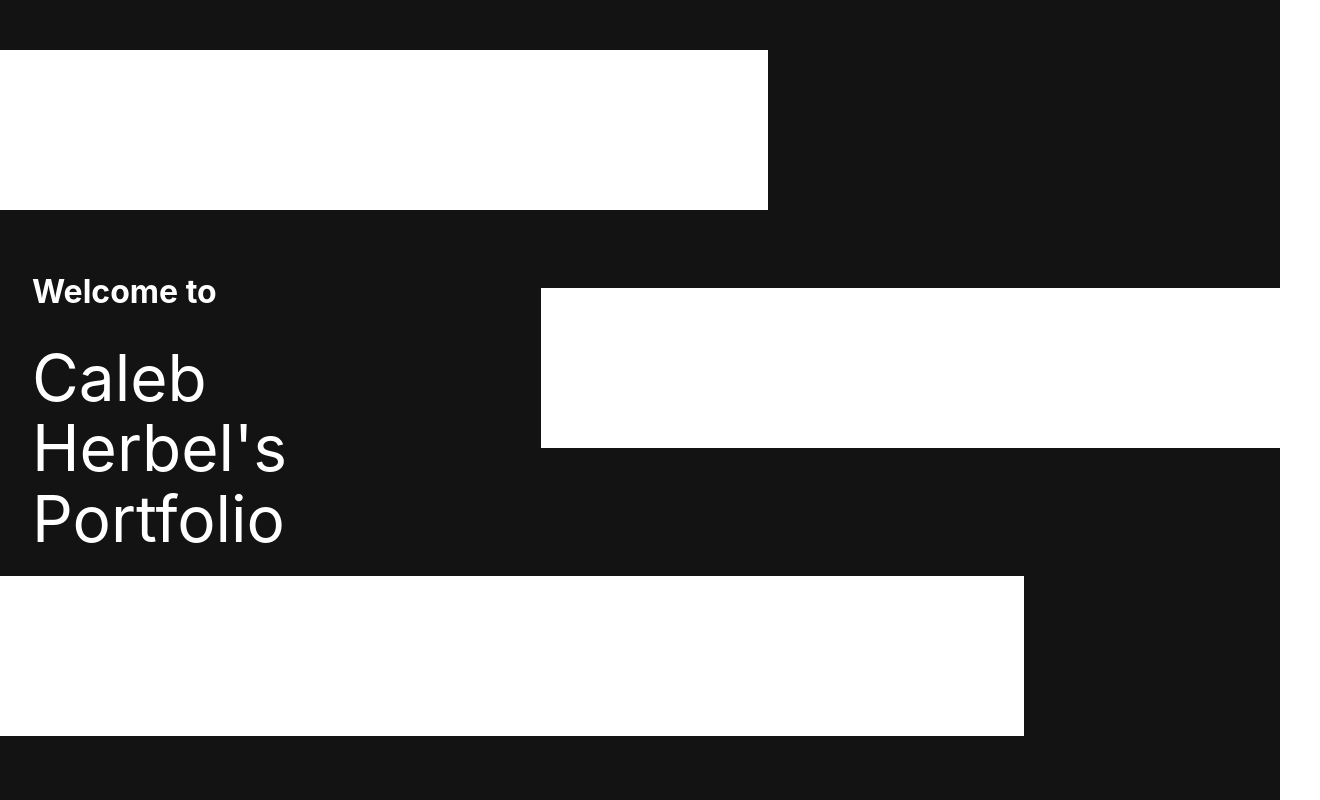
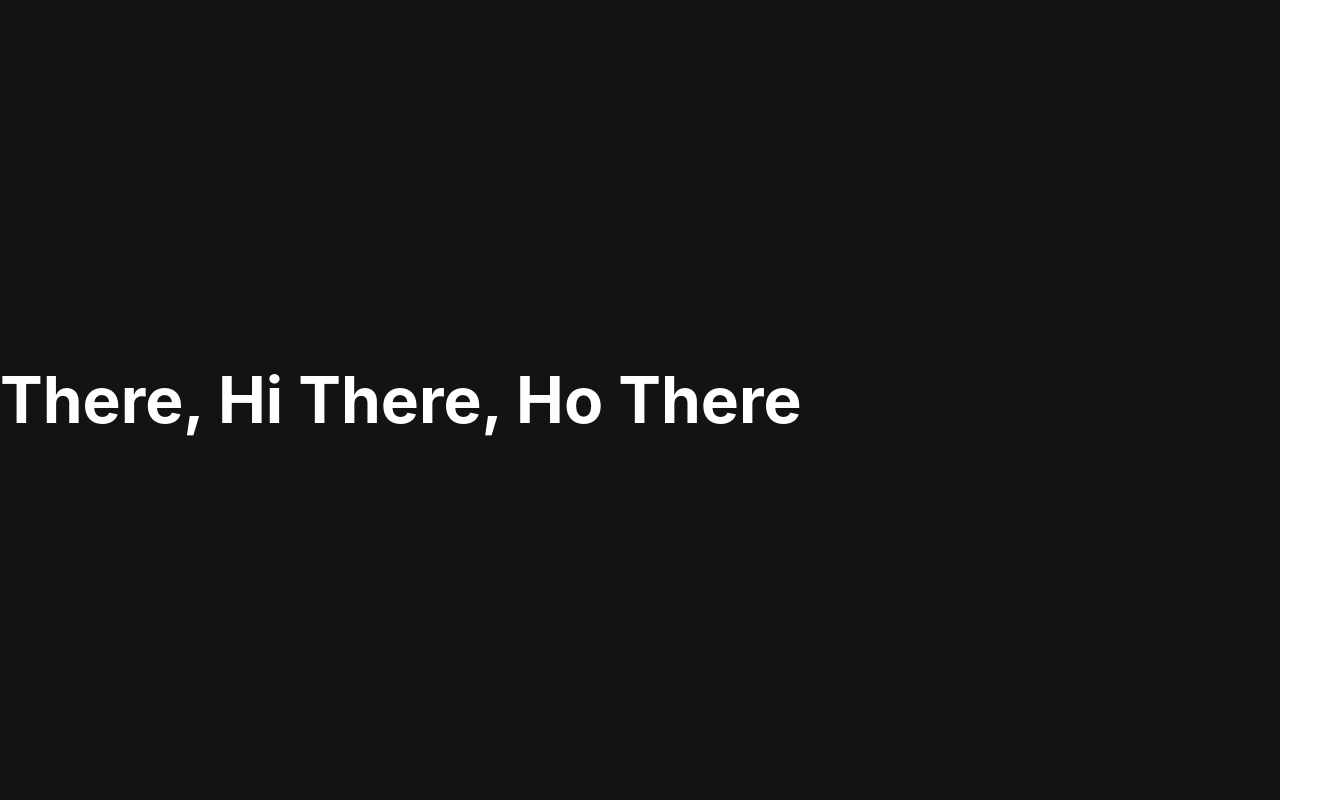
Before and after one commit to cherbel/portfolio, a React (Create React App) app: page /welcome in a window 1280 px wide. Shown: the whole page, 1320 px wide, since content can reach past the window. Built offline with nearby package versions, Linux system fonts and the light colour scheme.

Commit message:
Adding Transition

```diff
--- a/package.json
+++ b/package.json
@@ -10,6 +10,7 @@
     "react": "^18.0.0",
     "react-dom": "^18.0.0",
     "react-konva": "^18.0.0-0",
+    "react-router-dom": "^6.3.0",
     "react-scripts": "5.0.1",
     "styled-components": "^5.3.5",
     "web-vitals": "^2.1.4"
--- a/src/App.js
+++ b/src/App.js
@@ -1,10 +1,22 @@
-import React from 'react';
-import './App.css';
-import Hero from './components/Hero';
+import React from "react";
+import { Routes, Route } from "react-router-dom";
+import { AnimatePresence } from "framer-motion";
+import { useLocation } from "react-router-dom";
+
+import Hero from "./components/Hero";
+import Welcome from "./components/Welcome";
+
+import "./App.css";
 
 function App() {
+  const location = useLocation();
   return (
-    <Hero />
+    <AnimatePresence exitBeforeEnter initial={false}>
+      <Routes location={location} key={location.pathname}>
+        <Route path="/" element={<Hero />} />
+        <Route path="welcome" element={<Welcome />} />
+      </Routes>
+    </AnimatePresence>
   );
 }
 
--- a/src/components/Hero.js
+++ b/src/components/Hero.js
@@ -1,6 +1,7 @@
 import React from "react";
 import styled from "styled-components";
 import { motion } from "framer-motion";
+import { Link } from "react-router-dom";
 
 const Section = styled.section`
   height: 100vh;
@@ -8,19 +9,19 @@ const Section = styled.section`
   background: #131313;
 `;
 
-const BoxTop = styled(motion.div)`
+const AnimationTop = styled(motion.div)`
   height: 20vh;
   width: 60%;
   background-color: white;
 `;
 
-const BoxBottom = styled(motion.div)`
+const AnimationBottom = styled(motion.div)`
   height: 20vh;
   width: 80%;
   background-color: white;
 `;
 
-const BoxCenter = styled(motion.div)`
+const AnimationCenter = styled(motion.div)`
   height: 20vh;
   width: 100%;
   background-color: white;
@@ -28,7 +29,7 @@ const BoxCenter = styled(motion.div)`
   justify-content: center;
 `;
 
-const Container = styled.section`
+const MiddleContainer = styled.section`
   display: flex;
   height: 40vh;
   padding: 3rem calc((80vw - 1300px) / 2);
@@ -82,6 +83,7 @@ const Button = styled.div`
   background: transparent;
   justify-items: center;
   text-align: start;
+  color: white;
 
   @media screen and (max-width: 600px) {
     padding: 0.5rem 1.5rem;
@@ -114,18 +116,20 @@ const Hero = () => {
 
   return (
     <Section>
-      <BoxTop
+      <AnimationTop
         variants={fadeLeftTop}
         initial="hidden"
         animate="visible"
         transition={{ duration: 1.5 }}
+        exit={{ opacity: 0, x: -400, y: 50 }}
       />
-      <Container>
+      <MiddleContainer>
         <LeftColumn>
           <motion.h1
             initial={{ opacity: 0 }}
             animate={{ opacity: 1 }}
             transition={{ duration: 1.5 }}
+            exit={{ opacity: 0 }}
           >
             Welcome to
           </motion.h1>
@@ -134,25 +138,30 @@ const Hero = () => {
             initial="hidden"
             animate="visible"
             transition={{ duration: 1.5 }}
+            exit={{ opacity: 0, x: -100 }}
           >
             Caleb Herbel's Portfolio
           </motion.p>
-          <Button>Learn More</Button>
+          <Link to="/welcome" style={{ textDecoration: "none" }}>
+            <Button>Learn More</Button>
+          </Link>
         </LeftColumn>
         <RightColumn>
-          <BoxCenter
+          <AnimationCenter
             variants={fadeRight}
             initial="hidden"
             animate="visible"
             transition={{ duration: 1.5 }}
+            exit={{ opacity: 0, x: 300 }}
           />
         </RightColumn>
-      </Container>
-      <BoxBottom
+      </MiddleContainer>
+      <AnimationBottom
         variants={fadeLeftBottom}
         initial="hidden"
         animate="visible"
         transition={{ duration: 1 }}
+        exit={{ opacity: 0, x: -200 }}
       />
     </Section>
   );
--- /dev/null
+++ b/src/components/Welcome.js
@@ -0,0 +1,45 @@
+import React from "react";
+
+import styled from "styled-components";
+import { motion } from "framer-motion";
+
+const Welcome = () => {
+  const Section = styled.section`
+    height: 100vh;
+    width: 100%;
+    background: #131313;
+
+    h1 {
+      margin: 0;
+      font-size: 4rem;
+      line-height: 1.1;
+      color: white;
+      text-align: center;
+    }
+  `;
+
+  const VerticalCenter = styled.section`
+    margin: 0;
+    position: absolute;
+    top: 50%;
+    -ms-transform: translateY(-50%);
+    transform: translateY(-50%);
+  `;
+
+  return (
+    <Section>
+      <VerticalCenter>
+        <motion.h1
+          initial={{ opacity: 0 }}
+          animate={{ opacity: 1 }}
+          transition={{ duration: 1.5 }}
+          exit={{ opacity: 0 }}
+        >
+          There, Hi There, Ho There
+        </motion.h1>
+      </VerticalCenter>
+    </Section>
+  );
+};
+
+export default Welcome;
--- a/src/index.js
+++ b/src/index.js
@@ -1,13 +1,17 @@
-import React from 'react';
-import ReactDOM from 'react-dom/client';
-import './index.css';
-import App from './App';
-import reportWebVitals from './reportWebVitals';
+import React from "react";
+import ReactDOM from "react-dom/client";
+import { BrowserRouter } from "react-router-dom";
 
-const root = ReactDOM.createRoot(document.getElementById('root'));
+import App from "./App";
+import reportWebVitals from "./reportWebVitals";
+import "./index.css";
+
+const root = ReactDOM.createRoot(document.getElementById("root"));
 root.render(
   <React.StrictMode>
-    <App />
+    <BrowserRouter>
+      <App />
+    </BrowserRouter>
   </React.StrictMode>
 );
 
```
Also changed, not shown: 1 other file (tests, documents, lock files or other folders).
